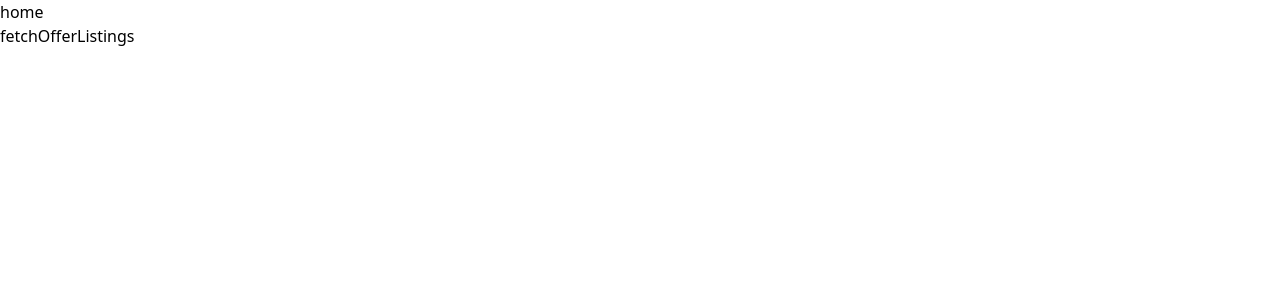
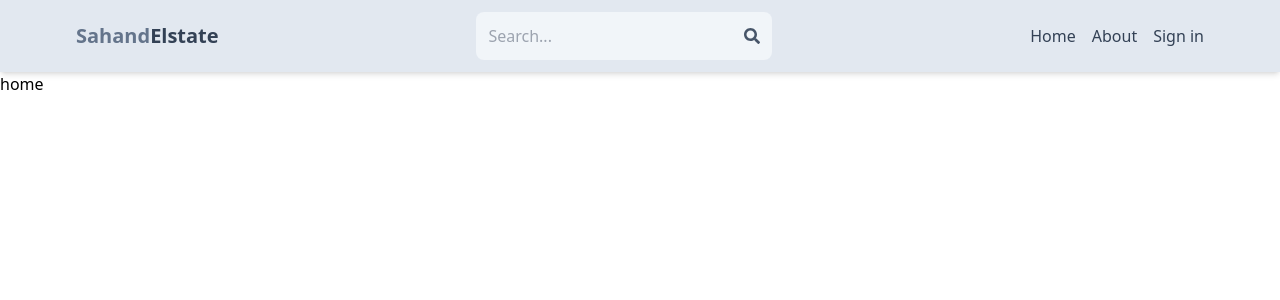
Before and after one commit to gamalahmed3265/mern-estate, a React (Vite) app in the folder client/: page / in a window 1280 px wide. Shown: the top 300 px of the page. Built offline with nearby package versions, Linux system fonts and the light colour scheme; no server answers.

Commit message:
add header and search

```diff
--- a/client/src/App.jsx
+++ b/client/src/App.jsx
@@ -1,17 +1,19 @@
 import { BrowserRouter, Routes, Route } from 'react-router-dom';
 
 import { useState } from 'react'
-import { Home } from './pages/home'
+import { Home } from './pages/Home'
 import { SignUp } from './pages/SignUp'
 import { About } from './pages/About'
 import { SignIn } from './pages/SignIn';
 import {Notfound} from './pages/Notfound';
 import CreateListing from './pages/CreateListing';
 import { PrivateRoute } from './Compontens/PrivateRoute';
+import { Header } from './Compontens/Header';
 
 function App() {
   return (
     <BrowserRouter>
+    <Header/>
       <Routes>
         <Route path='/' element={<Home/>}/>
         <Route path='/sign-in' element={<SignIn/>}/>
--- /dev/null
+++ b/client/src/Compontens/Header.jsx
@@ -0,0 +1,71 @@
+import { FaSearch } from 'react-icons/fa';
+import { Link, useNavigate } from 'react-router-dom';
+import { useSelector } from 'react-redux';
+import { useEffect, useState } from 'react';
+
+export const Header = () => {
+    const {currentUser}=useSelector((state)=>state.user);
+    const [searchTerm,setSearchTerm]=useState("");
+    const navigate = useNavigate();
+    const handleSubmit=(e)=>{
+        e.preventDefault();
+        const urlParams=new URLSearchParams(window.location.search);
+        urlParams.set("searchTerm",searchTerm)
+        const searchQuery=urlParams.toString();
+        console.log(searchTerm);
+        console.log(window.location.search);
+        console.log(searchQuery);
+        navigate(`/search?${searchQuery}`)
+    }
+    useEffect(()=>{
+        const urlParams=new URLSearchParams(location.search);
+        const searchTermFromUrl=urlParams.get("searchTerm");
+        if (searchTermFromUrl) {
+            setSearchTerm(searchTermFromUrl);
+        }
+    },[location.search])
+    return (
+        <header className="bg-slate-200 shadow-md">
+            <div className="flex justify-between items-center mx-auto p-3 max-w-6xl">
+                <Link to="/">
+                    <h1 className="font-bold text-sm sm:text-xl flex flex-wrap">
+                        <span className="text-slate-500">Sahand</span>
+                        <span className='text-slate-700'>Elstate</span>
+                    </h1>
+                </Link>
+                <form onSubmit={handleSubmit} className="bg-slate-100 p-3 rounded-lg flex items-center">
+                    <input
+                        type='text'
+                        id='search'
+                        placeholder='Search...'
+                        onChange={(e)=>setSearchTerm(e.target.value)}
+                        className="bg-transparent focus:outline-none w-24 sm:w-64"
+                    />
+                    <button>
+                        <FaSearch className="text-slate-600"/>
+                    </button>
+                </form>
+                <ul className="flex gap-4">
+                    <Link to="/">
+                        <li className="sm:inline text-slate-700 hover:underline">Home</li>
+                    </Link>
+                    <Link to="/about">
+                        <li className='sm:inline text-slate-700 hover:underline'>About</li>
+                    </Link>
+                    <Link to="/profile">
+                        {currentUser?
+                            <img
+                                className="rounded-full h-7 w-7 object-cover"
+                                src={currentUser.avatar}
+                                alt="Profile" />
+                        :
+                        <li className='sm:inline text-slate-700 hover:underline'>
+                            Sign in
+                        </li>
+                        }
+                    </Link>
+                </ul>
+            </div>
+        </header>
+    )
+}
--- a/client/src/pages/Home.jsx
+++ b/client/src/pages/Home.jsx
@@ -2,20 +2,9 @@ import React, { useEffect } from 'react'
 import axios from "axios";
 export const Home = () => {
 
-    const fetchOfferListings=async(e)=>{
-        await axios.post("http://localhost:8800/api/auth/google",{
-
-        }).then((res)=>{
-            console.log(res);
-        }).catch((err)=>{
-            console.log(err);
-        })
-    }
     return (
         <div>
             <h1>home</h1>
-            <button onClick={fetchOfferListings}>fetchOfferListings</button>
-
         </div>
     )
 }
```
Also changed, not shown: 2 other files (tests, documents, lock files or other folders).
